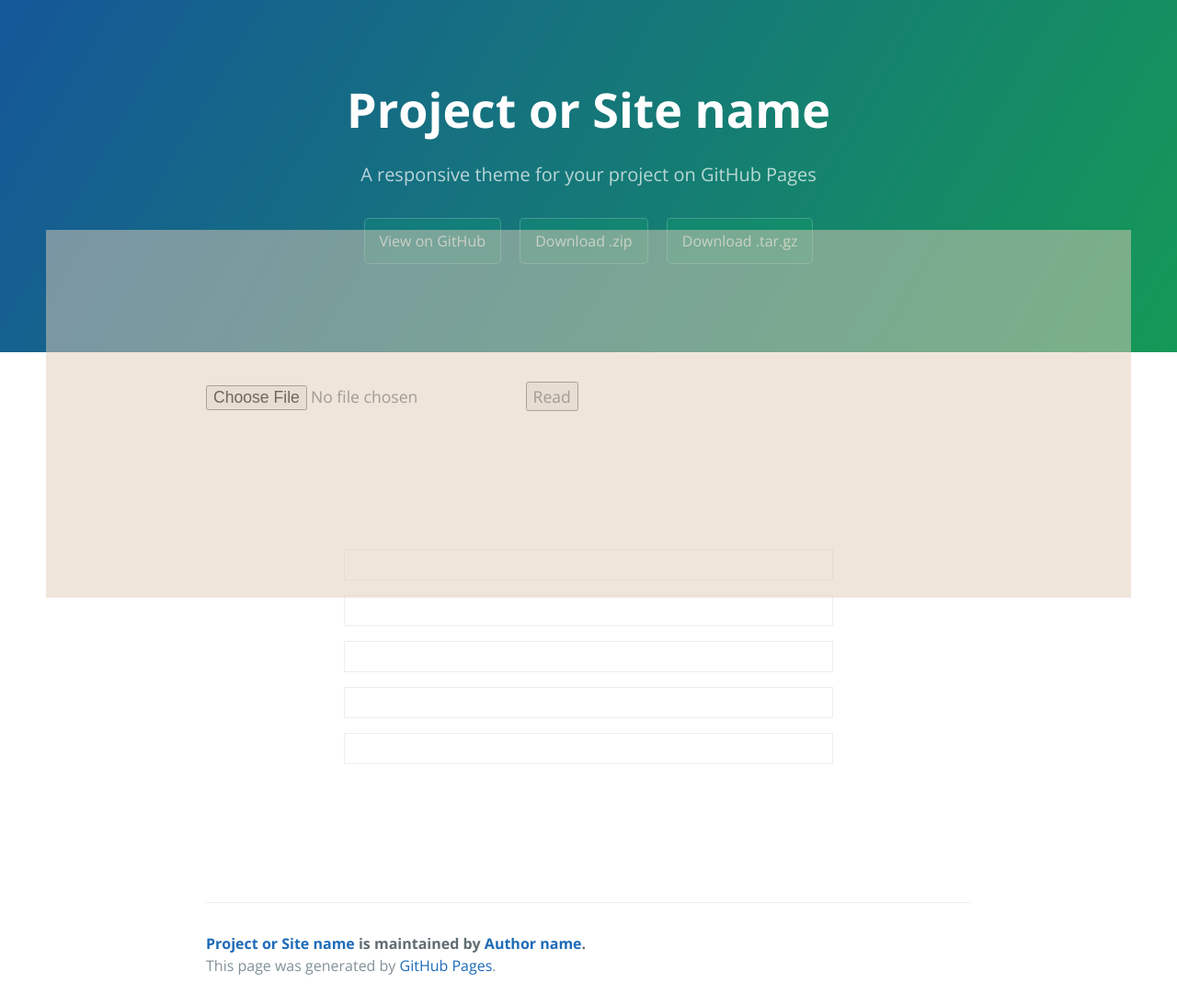
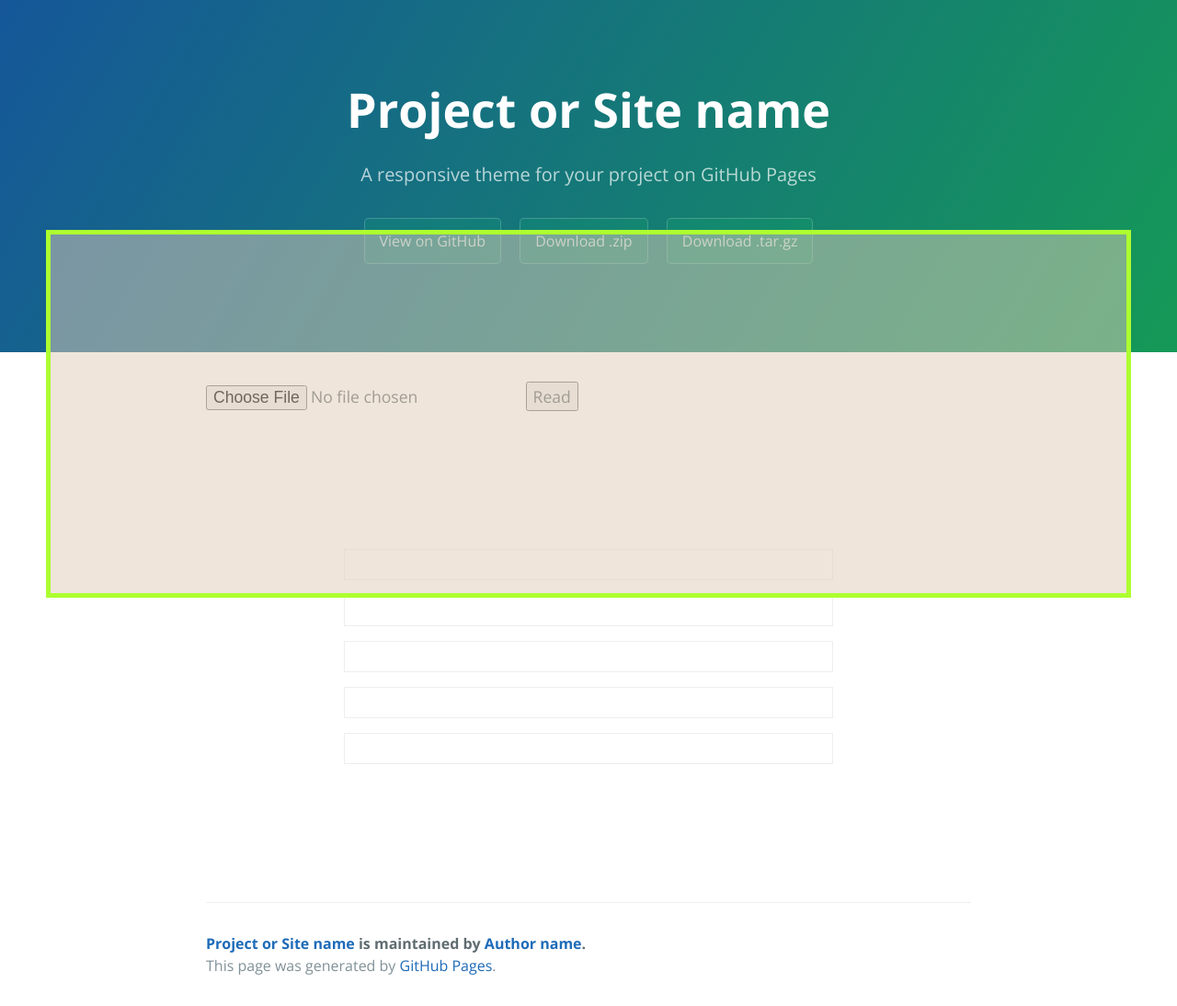
Before and after one commit to ledlightjungledStefan/Osterei, a Jekyll site: the page built from index.html, in a window 1280 px wide. Shown: the whole page at 92% size. Built offline with Jekyll 4.4.1, drawn with Linux system fonts in a browser that asks for light colours; the list of posts is cut into pages by our own code.

Commit message:
Update index.html

```diff
--- a/index.html
+++ b/index.html
@@ -42,13 +42,13 @@ title: {{ site.name }}
 
         .cover {
             position: fixed;
-            /* screen viewport erst visibl wenn positions angabe */
+            box-sizing: border-box;
             top: 250px;
             right: 50px;
             bottom: 250px;
             left: 50px;
             background-color: hsla(30deg, 40%, 80%, 0.5);
-            /* i change color in cover class when aim to know what i do */
+            border: 5px solid greenyellow;
         }
     </style>
     <input type="file" id="fileInput">
```
